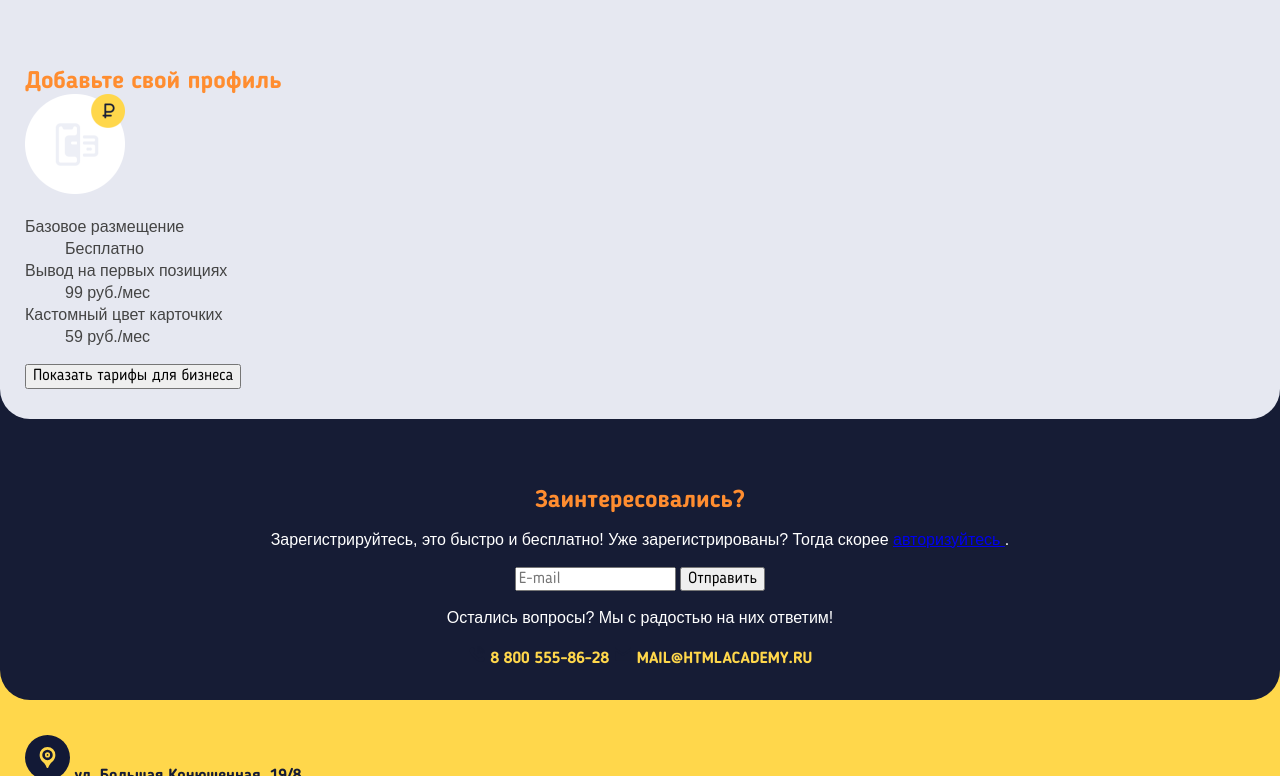
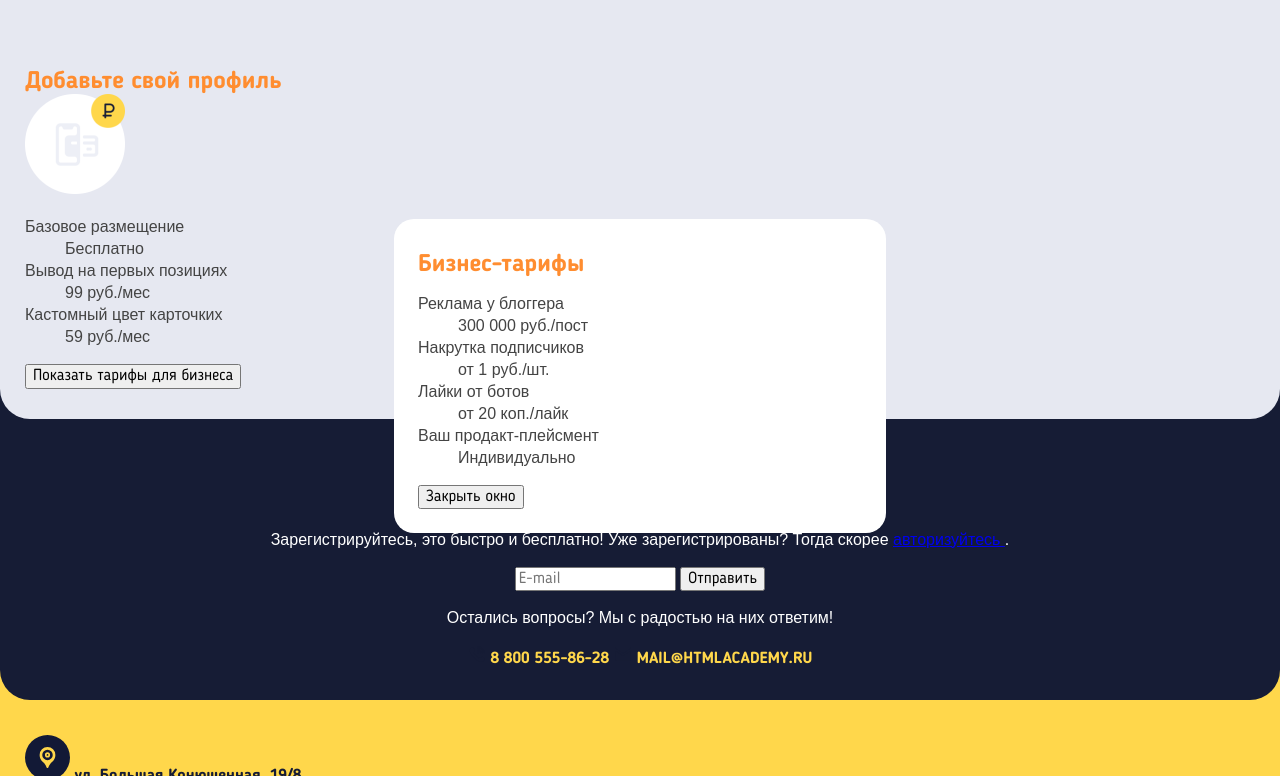
Before and after one commit to t-denisova/108107-pognali-23, a website: page source/index.html in a window 1280 px wide. Both pictures are taken after a click on the button "Показать тарифы для бизнеса". Shown: the part 4666-5442 px from the top of the page. Drawn offline with nearby package versions, Linux system fonts and the light colour scheme; files that its build step writes are made by us from their sources.

Commit message:
feat: module3-task1 Добавляет модалку

```diff
--- a/source/index.html
+++ b/source/index.html
@@ -7,6 +7,8 @@
   <meta http-equiv="X-UA-Compatible" content="ie=edge" />
   <title>HTML Academy: Погнали</title>
   <link rel="stylesheet" href="./css/style.css">
+  <script src="https://unpkg.com/wicg-inert@1.1.6/dist/inert.js" defer></script>
+  <script src="js/modal.js" defer></script>
 </head>
 
 <body>
--- /dev/null
+++ b/source/js/modal.js
@@ -0,0 +1,62 @@
+(function() {
+  const dialog = document.createElement('div');
+  const button = document.querySelector('.tariffs__button');
+  button.addEventListener('click',
+  () => {
+    console.log('ddd');
+    const elems = document.querySelectorAll('body  > *');
+    Array.prototype.forEach.call(elems, elem => {
+      elem.setAttribute('inert', 'inert');
+    })
+
+    document.body.appendChild(dialog);
+
+    dialog.classList.add('modal');
+    dialog.innerHTML = `
+      <div
+        class="modal__inner"
+        role="dialog"
+        aria-labelledby="modal"
+        tabindex="-1"
+        aria-modal="true">
+        <h2 id="modal" class="modal__heading">Бизнес-тарифы</h2>
+        <dl class="offers>
+          <dt class="offers__term">Реклама у блоггера</dt>
+          <dd class="offers__desc">300 000 руб./пост</dd>
+          <dt class="offers__term">Накрутка подписчиков</dt>
+          <dd class="offers__desc">от 1 руб./шт.</dd>
+          <dt class="offers__term">Лайки от ботов</dt>
+          <dd class="offers__desc">от 20 коп./лайк</dd>
+          <dt class="offers__term">Ваш продакт-плейсмент</dt>
+          <dd class="offers__desc">Индивидуально</dd>
+        </dl>
+        <button
+          type="button"
+          class="modal__close">
+          Закрыть окно
+        </button>
+      </div>
+    `
+    const close = () => {
+      Array.prototype.forEach.call(elems, elem => {
+        if (elem !== dialog) {
+          elem.removeAttribute('inert');
+        }
+      });
+      dialog.parentNode.removeChild(dialog);
+      setTimeout(() => { button.focus()}, 10);
+    }
+
+    const closeButton = document.querySelector('.modal__close');
+    if (closeButton) {
+      closeButton.addEventListener('click', () => close());
+    }
+
+    dialog.addEventListener('keydown', e => {
+      if (e.keyCode == 27) {
+        e.preventDefault();
+        close();
+      }
+    })
+  });
+})();
--- a/source/sass/modal.scss
+++ b/source/sass/modal.scss
@@ -0,0 +1,27 @@
+.modal {
+  position: fixed;
+  top: 0;
+  left: 0;
+  display: flex;
+  align-items: center;
+  justify-content: center;
+  width: 100vw;
+  height: 100vh;
+  z-index: 99999;
+}
+
+.modal__inner {
+  position: relative;
+  max-width: 492px;
+  width: 100%;
+  background-color: $basic-white;
+  padding: 24px;
+  margin: 0 24px;
+  border-radius: 20px;
+}
+
+.modal__heading {
+  @include heading-02();
+  color: $special-orange;
+  margin: 10px 0;
+}
```
